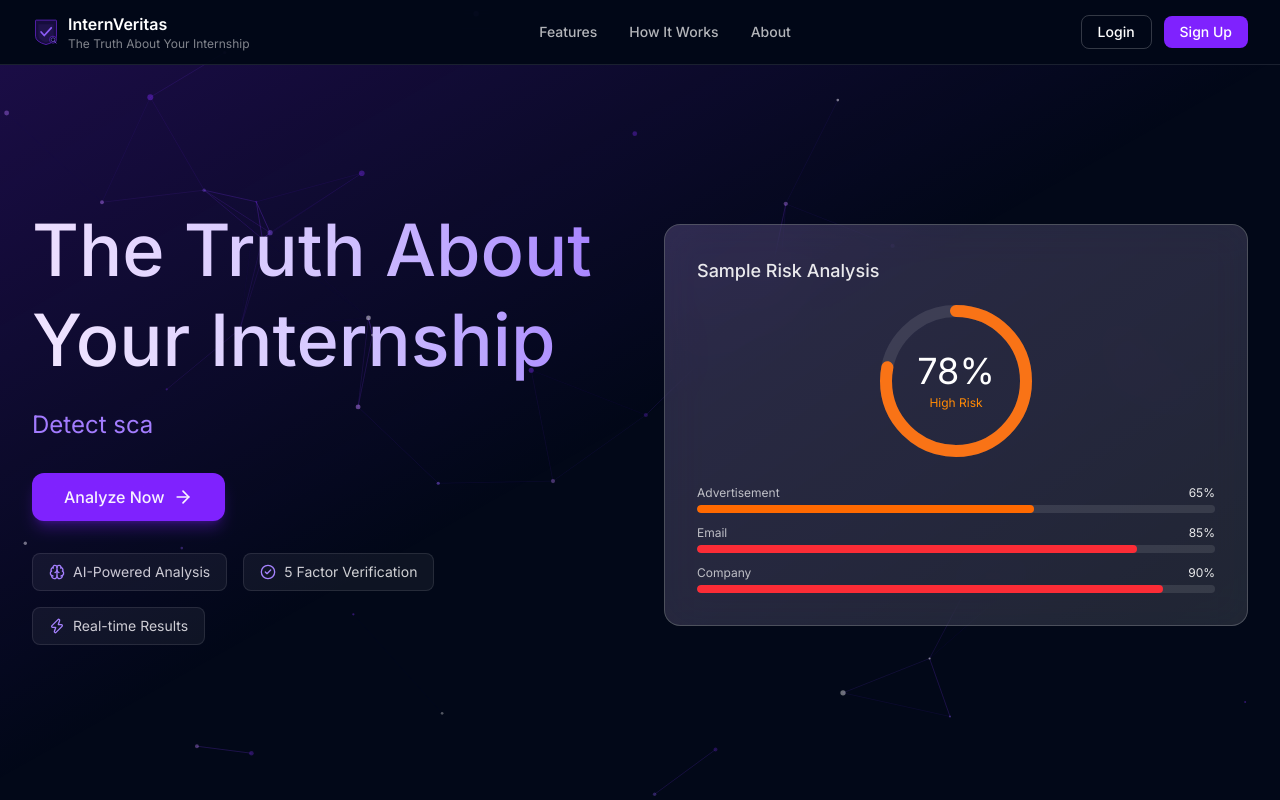
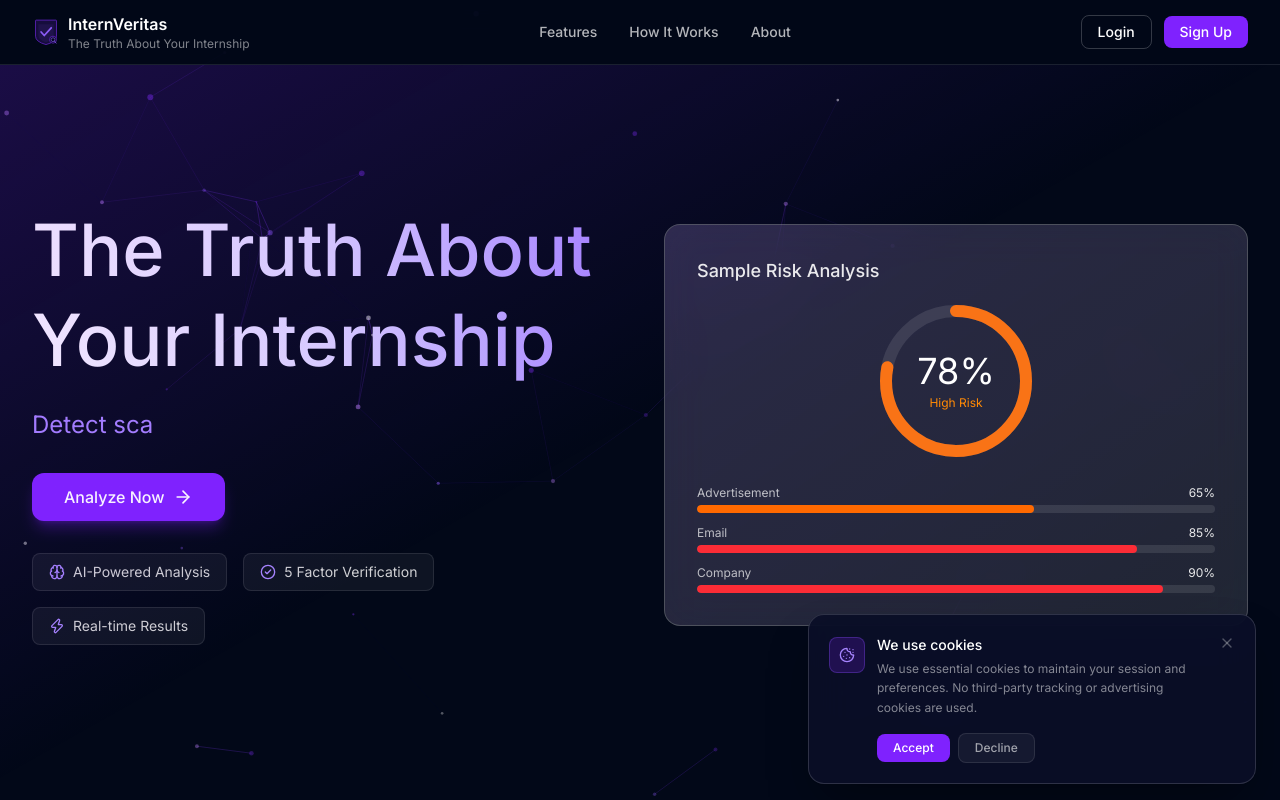
Before and after one commit to Sharwil1204/InternVeritas, a React (Vite) app in the folder frontend/: page / in a window 1280 px wide. Shown: the top 800 px of the page. Built offline with nearby package versions, Linux system fonts and the light colour scheme.

Commit message:
feat: add cookie consent banner popup on all pages

```diff
--- a/frontend/src/App.tsx
+++ b/frontend/src/App.tsx
@@ -2,6 +2,7 @@ import { useEffect } from 'react';
 import { RouterProvider } from 'react-router';
 import { AuthProvider } from './context/AuthContext';
 import { AnalyzerProvider } from './context/AnalyzerContext';
+import { CookieConsent } from './components/CookieConsent';
 import { router } from './routes';
 
 export default function App() {
@@ -18,6 +19,7 @@ export default function App() {
     <AuthProvider>
       <AnalyzerProvider>
         <RouterProvider router={router} />
+        <CookieConsent />
       </AnalyzerProvider>
     </AuthProvider>
   );
--- /dev/null
+++ b/frontend/src/components/CookieConsent.tsx
@@ -0,0 +1,80 @@
+import { useState, useEffect } from 'react';
+import { motion, AnimatePresence } from 'motion/react';
+import { Cookie, X } from 'lucide-react';
+
+export const CookieConsent = () => {
+  const [isVisible, setIsVisible] = useState(false);
+
+  useEffect(() => {
+    const consent = localStorage.getItem('cookie-consent');
+    if (!consent) {
+      // Show after a small delay so it doesn't flash on load
+      const timer = setTimeout(() => setIsVisible(true), 1500);
+      return () => clearTimeout(timer);
+    }
+  }, []);
+
+  const handleAccept = () => {
+    localStorage.setItem('cookie-consent', 'accepted');
+    setIsVisible(false);
+  };
+
+  const handleDecline = () => {
+    localStorage.setItem('cookie-consent', 'declined');
+    setIsVisible(false);
+  };
+
+  return (
+    <AnimatePresence>
+      {isVisible && (
+        <motion.div
+          initial={{ y: 100, opacity: 0 }}
+          animate={{ y: 0, opacity: 1 }}
+          exit={{ y: 100, opacity: 0 }}
+          transition={{ type: 'spring', damping: 25, stiffness: 300 }}
+          className="fixed bottom-4 left-4 right-4 md:left-auto md:right-6 md:max-w-md z-50"
+        >
+          <div
+            className="p-5 rounded-2xl border border-white/15 shadow-2xl shadow-black/40"
+            style={{
+              background: 'rgba(10, 15, 40, 0.92)',
+              backdropFilter: 'blur(20px)',
+            }}
+          >
+            <div className="flex items-start gap-3">
+              <div className="w-9 h-9 rounded-lg bg-violet-600/20 border border-violet-500/30 flex items-center justify-center flex-shrink-0 mt-0.5">
+                <Cookie className="h-4 w-4 text-violet-400" />
+              </div>
+              <div className="flex-1 min-w-0">
+                <h4 className="text-white text-sm font-medium mb-1">We use cookies</h4>
+                <p className="text-white/50 text-xs leading-relaxed">
+                  We use essential cookies to maintain your session and preferences. No third-party tracking or advertising cookies are used.
+                </p>
+              </div>
+              <button
+                onClick={handleDecline}
+                className="text-white/30 hover:text-white/60 transition-colors flex-shrink-0"
+              >
+                <X className="h-4 w-4" />
+              </button>
+            </div>
+            <div className="flex items-center gap-2 mt-4 ml-12">
+              <button
+                onClick={handleAccept}
+                className="px-4 py-1.5 bg-violet-600 hover:bg-violet-700 text-white text-xs rounded-lg transition-colors font-medium"
+              >
+                Accept
+              </button>
+              <button
+                onClick={handleDecline}
+                className="px-4 py-1.5 bg-white/5 hover:bg-white/10 text-white/60 text-xs rounded-lg transition-colors border border-white/10"
+              >
+                Decline
+              </button>
+            </div>
+          </div>
+        </motion.div>
+      )}
+    </AnimatePresence>
+  );
+};
```
